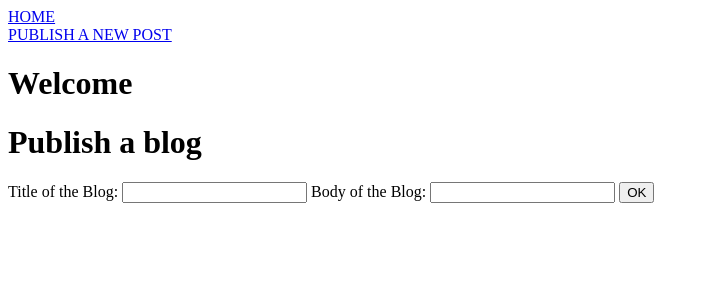
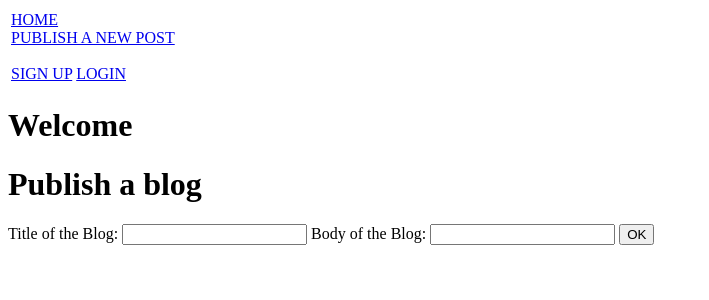
Before and after one commit to AAL9/MyBlog, a Django app: page /publish in a window 1280 px wide. Shown: the top 300 px of the page, without its empty margins (0-709 px from the left). Run offline with Django 4.2, Linux system fonts and the light colour scheme.

Commit message:
moved some links in home.html to main.html

```diff
--- a/templates/main.html
+++ b/templates/main.html
@@ -6,8 +6,21 @@
     <title>My Blog</title>
 </head>
 <body>
-    <a href="/">HOME</a><br>
-    <a href="/publish">PUBLISH A NEW POST</a>
+    <table>
+        <tr>
+          <td>
+            <a href="/">HOME</a><br>
+            <a href="/publish">PUBLISH A NEW POST</a> <br><br>
+            {% if user.is_authenticated %}
+            <a href="" class="nav-link">Hi, {{user.first_name}}</a>
+            <a href="{% url 'logout_user' %}" class="nav-link">LOGOUT</a>
+            {% else %}
+            <a href="{% url 'register_user' %}" class="nav-link">SIGN UP</a>
+            <a href="{% url 'login_user' %}" class="nav-link">LOGIN</a>
+            {% endif %}
+          </td>
+        </tr>
+      </table>
     <h1>Welcome</h1>
     {%block content%} {%endblock content%}
 </body>
```
Also changed, not shown: blog_app/templates/blog_app/home.html (+0 -16 lines).
